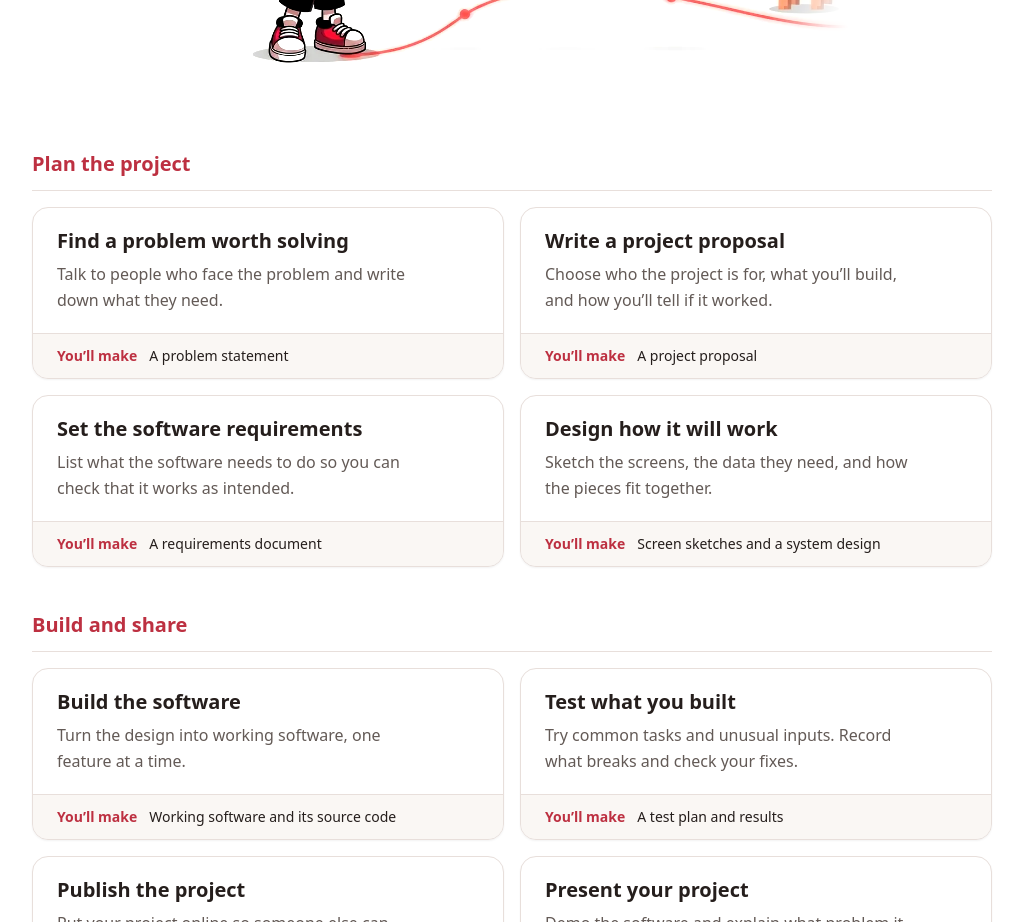
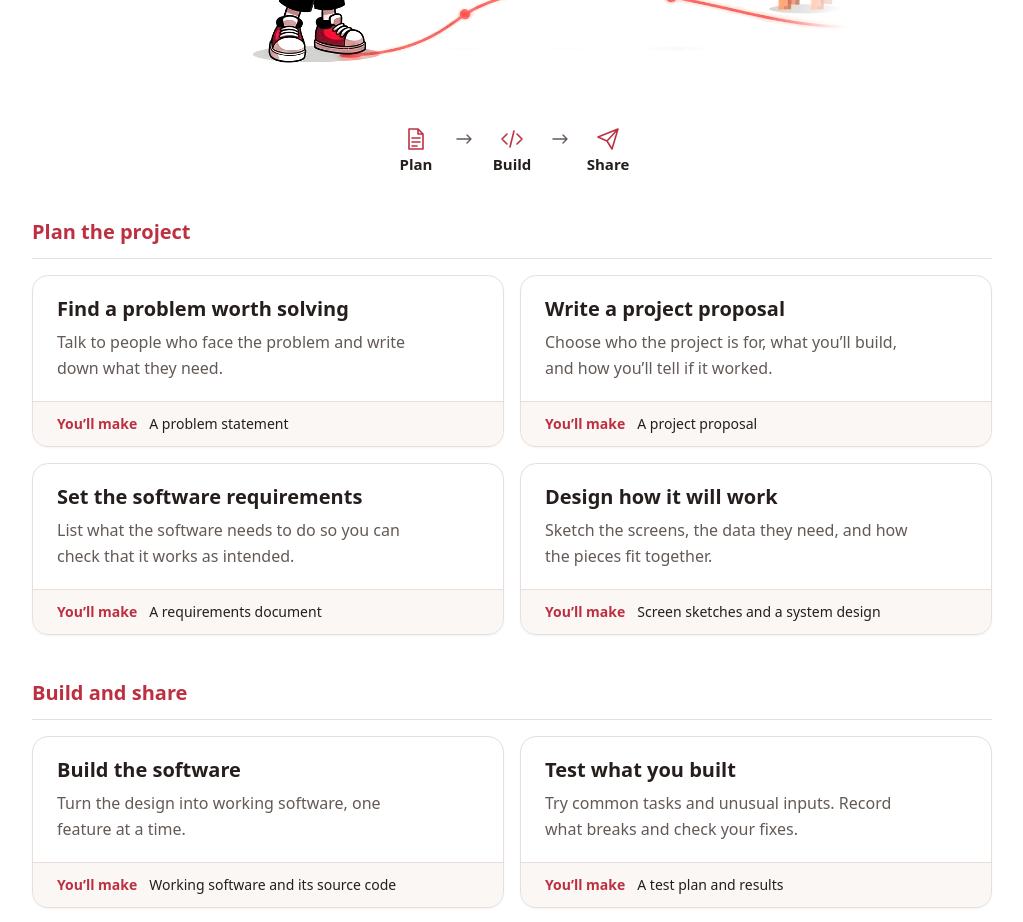
Before and after one commit to Cyizere-Happy/wecodee, a Next.js app: page / in a window 1280 px wide. Shown: the part 1440-2362 px from the top of the page, without its empty margins (128-1151 px from the left). Built offline with nearby package versions, Linux system fonts and the light colour scheme; a web font is replaced by a local one.

Commit message:
Add a compact journey SVG

```diff
--- a/components/sections/Journey.tsx
+++ b/components/sections/Journey.tsx
@@ -5,6 +5,52 @@ import { gsap, prefersReducedMotion, useGSAP } from "@/lib/gsap";
 import { clips } from "@/lib/media";
 import { milestonePhases } from "@/lib/milestones";
 import { MascotVideo } from "../MascotVideo";
+
+function JourneyOverview() {
+  return (
+    <svg
+      role="img"
+      aria-label="Plan, then build, then share"
+      viewBox="0 0 280 60"
+      width="280"
+      height="60"
+      className="mx-auto mt-1 block h-auto w-full max-w-[17.5rem] text-ink sm:mt-2"
+    >
+      <g
+        className="text-signal"
+        fill="none"
+        stroke="currentColor"
+        strokeWidth="1.6"
+        strokeLinecap="round"
+        strokeLinejoin="round"
+      >
+        <g transform="translate(32 5)">
+          <path d="M5 2h9l5 5v15H5z M14 2v5h5 M8 11h8 M8 15h8 M8 19h5" />
+        </g>
+        <g transform="translate(128 5)">
+          <path d="m7 7-5 5 5 5 M17 7l5 5-5 5 M14 4l-4 16" />
+        </g>
+        <g transform="translate(224 5)">
+          <path d="m2 10 20-8-6 20-5-8-9-4Z M22 2 11 14" />
+        </g>
+      </g>
+      <path
+        d="M85 17h14m-4-4 4 4-4 4 M181 17h14m-4-4 4 4-4 4"
+        className="text-muted"
+        fill="none"
+        stroke="currentColor"
+        strokeWidth="1.4"
+        strokeLinecap="round"
+        strokeLinejoin="round"
+      />
+      <g fill="currentColor" fontSize="15" fontWeight="600" textAnchor="middle">
+        <text x="44" y="48">Plan</text>
+        <text x="140" y="48">Build</text>
+        <text x="236" y="48">Share</text>
+      </g>
+    </svg>
+  );
+}
 
 export function Journey() {
   const root = useRef<HTMLElement>(null);
@@ -48,6 +94,8 @@ export function Journey() {
           <MascotVideo clip={clips.path} threshold={0.15} playThrough />
         </figure>
 
+        <JourneyOverview />
+
         <div className="mt-7 space-y-9 sm:mt-9 md:space-y-11">
           {milestonePhases.map(({ title, milestones }) => (
             <div key={title} data-journey-phase>
```
